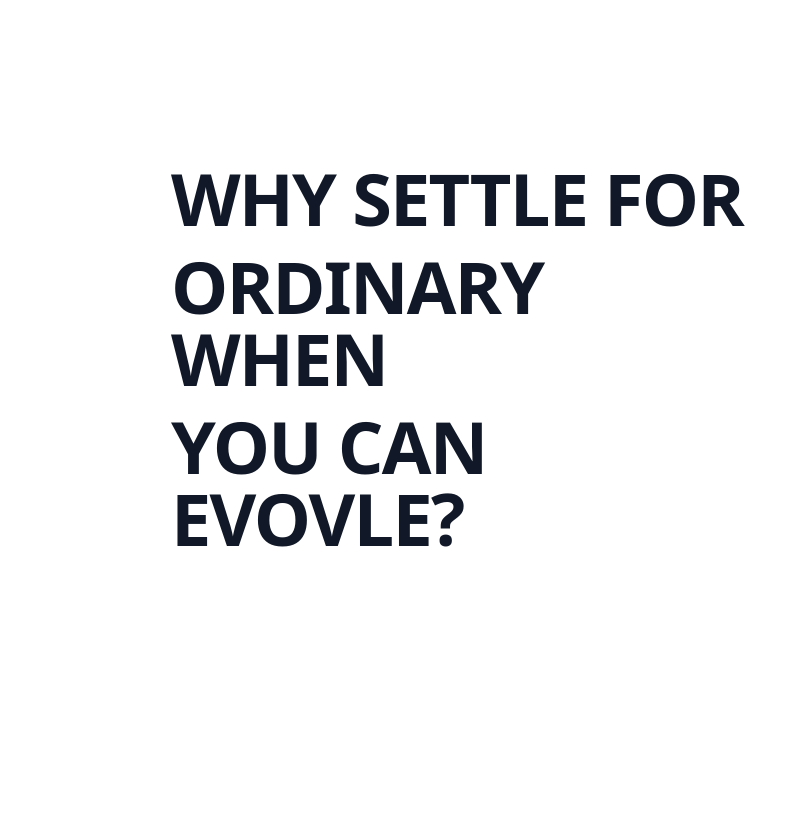
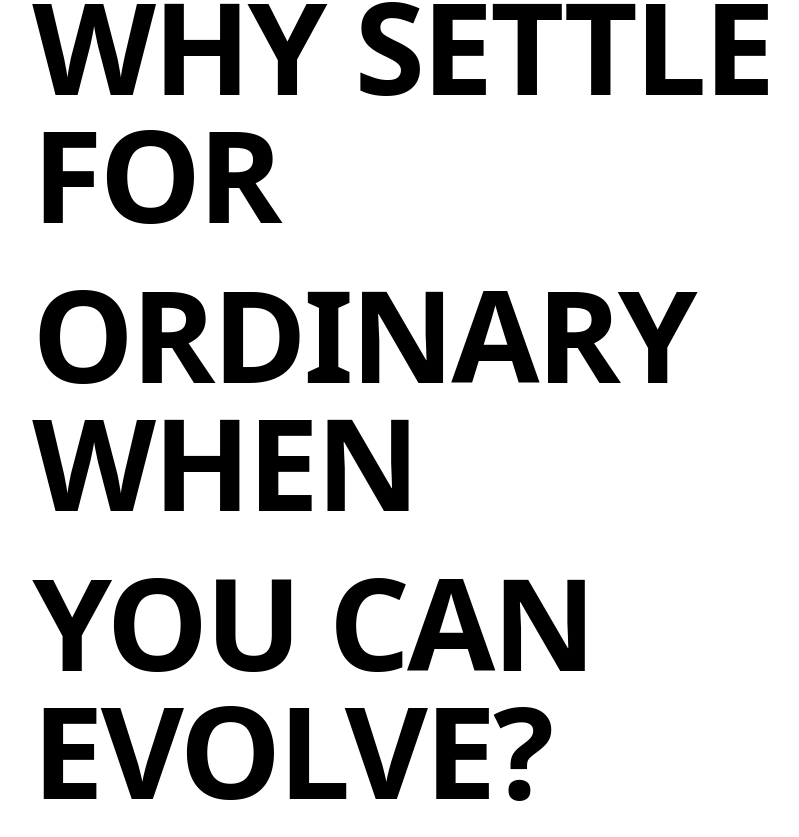
Before and after one commit to chandankumarm55/Evolve-ai, a React (Vite) app in the folder Client/: page /Evolve in a window 1280 px wide. Shown: the part 843-1680 px from the top of the page, without its empty margins (181-980 px from the left). Built offline with nearby package versions, Linux system fonts and the light colour scheme.

Commit message:
added code

```diff
--- a/Client/src/Pages/Home/Description.jsx
+++ b/Client/src/Pages/Home/Description.jsx
@@ -1,63 +1,78 @@
-import React, { useEffect } from 'react';
+import React from 'react';
+import { motion } from 'framer-motion';
 import { useTheme } from '../../contexts/ThemeContext';
 
 const Description = () => {
     const { theme } = useTheme();
     const isDark = theme === 'dark';
 
-    useEffect(() => {
-        // Add smooth scroll behavior
-        document.documentElement.style.scrollBehavior = 'smooth';
+    const containerVariants = {
+        hidden: { opacity: 0 },
+        visible: {
+            opacity: 1,
+            transition: {
+                staggerChildren: 0.3
+            }
+        }
+    };
 
-        // Intersection Observer for fade-in animations
-        const observer = new IntersectionObserver((entries) => {
-            entries.forEach(entry => {
-                if (entry.isIntersecting) {
-                    entry.target.classList.add('show');
-                }
-            });
-        }, {
-            threshold: 0.1
-        });
+    const textVariants = {
+        hidden: {
+            opacity: 0,
+            y: 50
+        },
+        visible: {
+            opacity: 1,
+            y: 0,
+            transition: {
+                duration: 0.8,
+                ease: "easeOut"
+            }
+        }
+    };
 
-        // Observe animated elements
-        document.querySelectorAll('.animate-on-scroll').forEach((el) => observer.observe(el));
-
-        return () => observer.disconnect();
-    }, []);
+    const heroTexts = [
+        "WHY SETTLE FOR",
+        "ORDINARY WHEN",
+        "YOU CAN EVOLVE?"
+    ];
 
     return (
-        <div className={ `min-h-screen flex flex-col lg:flex-row items-center justify-center p-6 lg:p-16 gap-5 lg:gap-16
-            ${isDark ? 'bg-gray-900 text-white' : 'bg-white text-gray-900'}
-            transition-colors duration-500 ease-in-out`}>
+        <motion.div
+            initial="hidden"
+            animate="visible"
+            variants={ containerVariants }
+            className={ `
+                min-h-screen h-screen
+                flex flex-col lg:flex-row
+                items-center justify-center
+                mt-2
+                lg:pt-16 sm:pt-10
+                ${isDark ? 'bg-black text-white' : 'bg-white text-black'}
+                transition-colors duration-500 ease-in-out
+            `}
+        >
 
-            {/* Left side - Big Text */ }
-            <div className="w-full lg:w-1/2 space-y-4 animate-on-scroll opacity-0 translate-y-10
-                transition-all duration-1000 ease-out">
-                { ['WHY SETTLE FOR', 'ORDINARY WHEN', 'YOU CAN EVOVLE?'].map((text, index) => (
-                    <h1 key={ index }
-                        className="text-4xl md:text-5xl lg:text-7xl font-black
-                        tracking-tight leading-tight
-                        hover:scale-105 transition-transform duration-300
-                        ">
-                        { text }
-                    </h1>
+            <div className="relative w-full lg:w-2/3 space-y-4 lg:space-y-8">
+                { heroTexts.map((text, index) => (
+                    <motion.div
+                        key={ index }
+                        variants={ textVariants }
+                        className="overflow-hidden"
+                        whileHover={ { scale: 1.05 } }
+                        whileTap={ { scale: 0.95 } }
+                    >
+                        <h1 className={ `
+                            text-5xl md:text-6xl lg:text-8xl xl:text-9xl
+                            font-black tracking-tight leading-none
+                            ${isDark ? 'text-white' : 'text-black'}
+                        `}>
+                            { text }
+                        </h1>
+                    </motion.div>
                 )) }
             </div>
-
-
-
-            <style jsx>{ `
-                .animate-on-scroll {
-                    transform: translateY(40px);
-                    opacity: 0;
-                }
-                .animate-on-scroll.show {
-                    transform: translateY(0);
-                    opacity: 1;
-                }
-            `}</style>
-        </div>
+        </motion.div>
     );
 };
 
```
